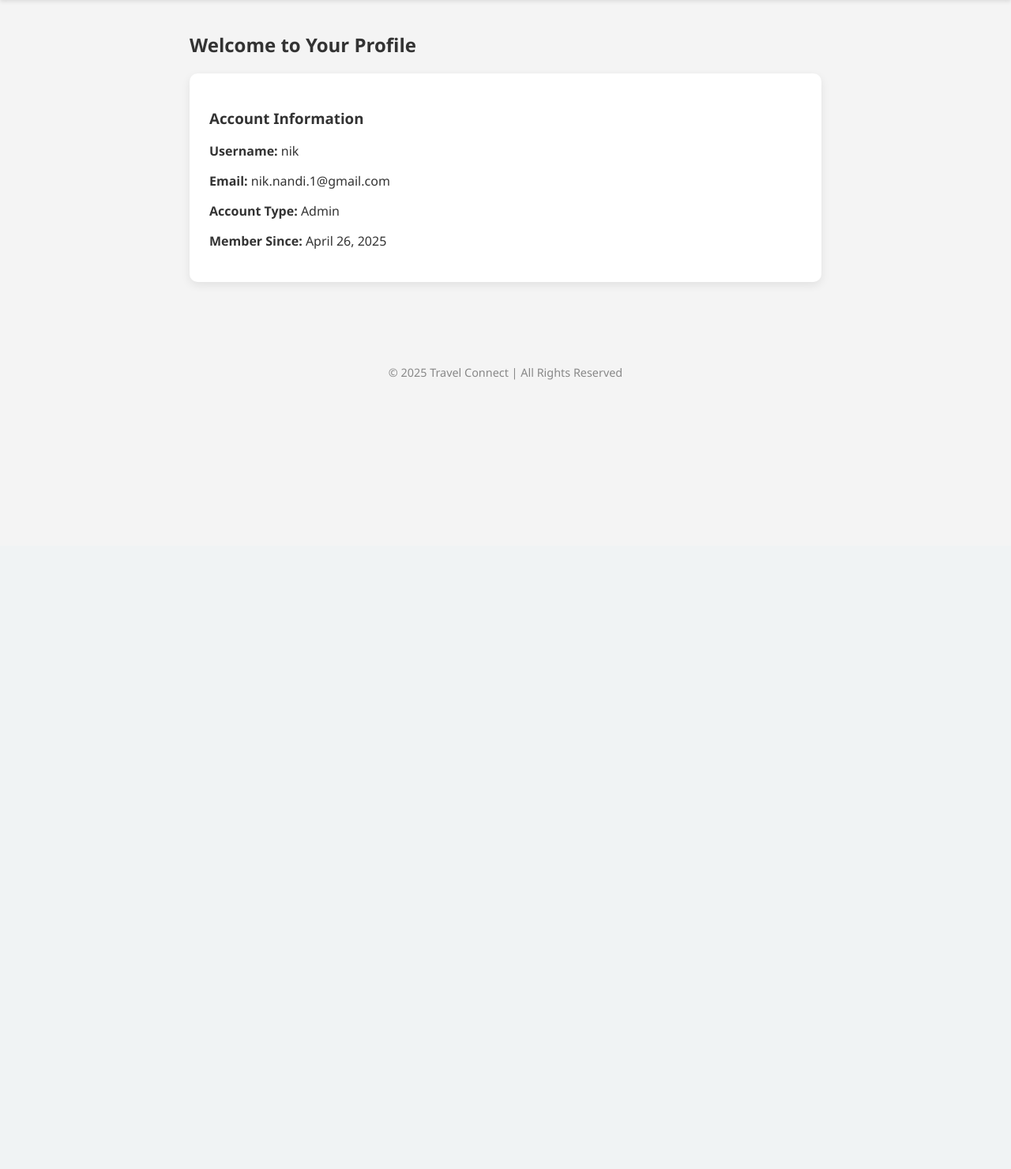
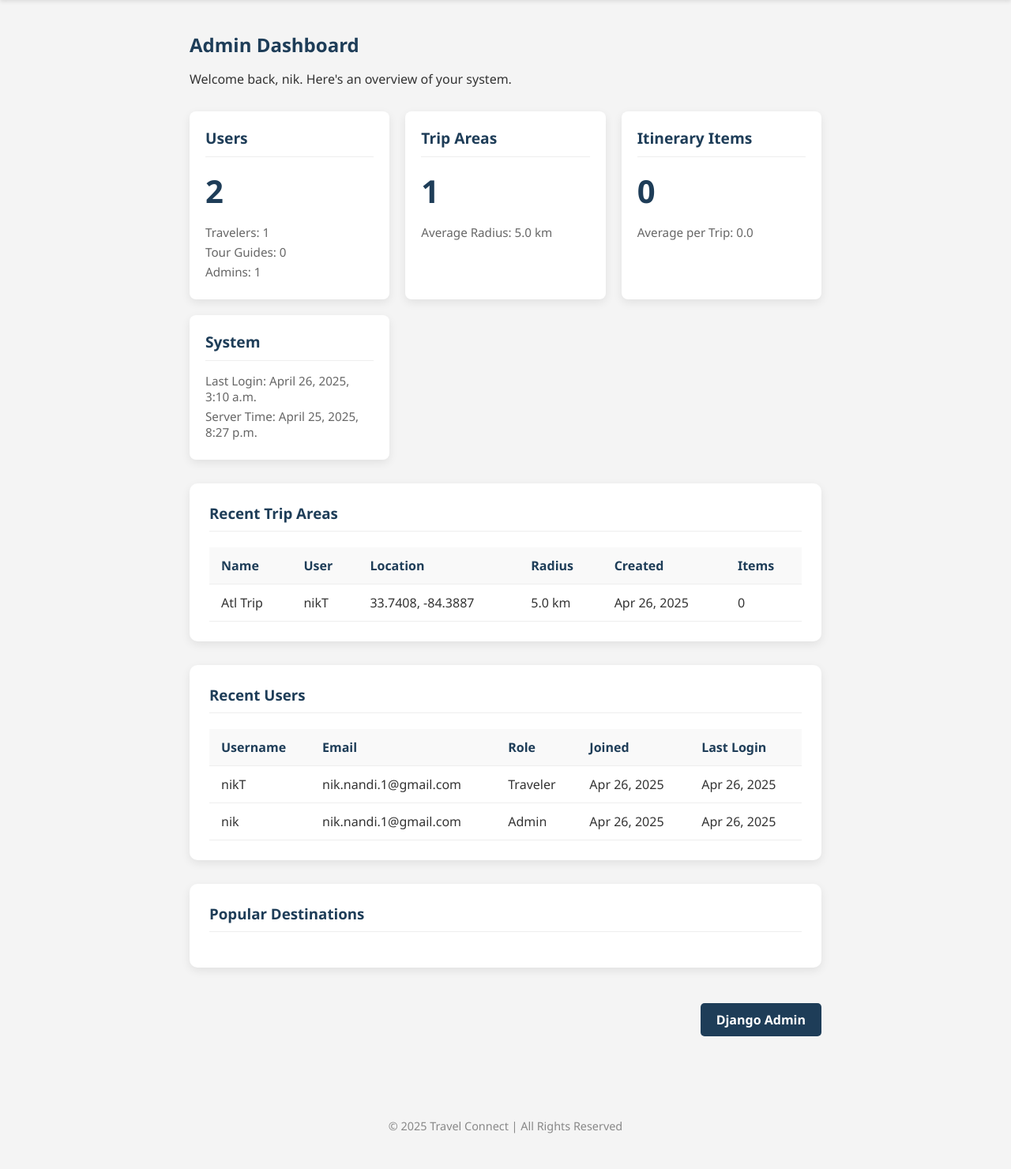
Before and after one commit to nik-nandi/CX2340FinalProj, a Django app: page /accounts/profile/ in a window 1280 px wide. Shown: the part 109-1589 px from the top of the page at 79% size. Before the commit the page ends 590 px from the top, so only its background shows below. Run offline with Django 5.2, Linux system fonts and the light colour scheme; a user stored in the database is signed in; data comes from the database, SQL or seed files in the repository; both versions use the stored data as it was after the commit; data that the repository does not hold is empty.

Commit message:
Admin + UI fixes
- admin console
- django admin Ui
- django admin fixes
- django auth
- UI for auth
- UI for Itinerary
- fixes

```diff
--- a/project/pages/static/core/style.css
+++ b/project/pages/static/core/style.css
@@ -114,7 +114,15 @@ body {
   }
 
   /* Features Section */
+  .features {
+    display: flex;
+    justify-content: center;
+    gap: 20px;
+    margin-top: 40px;
+  }
+
   .feature-grid {
+    margin-top: 40px;
     display: flex;
     justify-content: center;
     gap: 30px;
@@ -366,7 +374,8 @@ body {
 
   .auth-form input[type="text"],
   .auth-form input[type="password"],
-  .auth-form input[type="email"] {
+  .auth-form input[type="email"],
+  .auth-form select {
     width: 100%;
     padding: 12px;
     border: 1px solid #ddd;
@@ -375,7 +384,8 @@ body {
     transition: border-color 0.3s;
   }
 
-  .auth-form input:focus {
+  .auth-form input:focus,
+  .auth-form select:focus {
     outline: none;
     border-color: #1e3d58;
     box-shadow: 0 0 0 2px rgba(30,61,88,0.2);
@@ -612,3 +622,169 @@ body {
   .trip-area-selector .btn {
     margin-top: 0;
   }
+
+  /* Admin Dashboard Styles */
+  .admin-dashboard {
+    width: 100%;
+    max-width: 1200px;
+    margin: 0 auto;
+  }
+
+  .admin-header {
+    margin-bottom: 30px;
+  }
+
+  .admin-header h2 {
+    color: #1e3d58;
+    margin-bottom: 10px;
+  }
+
+  .admin-stats-grid {
+    display: grid;
+    grid-template-columns: repeat(auto-fill, minmax(250px, 1fr));
+    gap: 20px;
+    margin-bottom: 30px;
+  }
+
+  .admin-stat-card {
+    background-color: white;
+    border-radius: 8px;
+    padding: 20px;
+    box-shadow: 0 4px 12px rgba(0,0,0,0.08);
+    transition: transform 0.2s ease, box-shadow 0.2s ease;
+  }
+
+  .admin-stat-card:hover {
+    transform: translateY(-5px);
+    box-shadow: 0 8px 18px rgba(0,0,0,0.12);
+  }
+
+  .admin-stat-card h3 {
+    color: #1e3d58;
+    margin-top: 0;
+    margin-bottom: 15px;
+    font-size: 1.2rem;
+    border-bottom: 1px solid #eee;
+    padding-bottom: 10px;
+  }
+
+  .stat-number {
+    font-size: 2.5rem;
+    font-weight: 700;
+    color: #1e3d58;
+    margin-bottom: 15px;
+  }
+
+  .stat-details {
+    color: #666;
+    font-size: 0.95rem;
+  }
+
+  .stat-details div {
+    margin-bottom: 5px;
+  }
+
+  .admin-section {
+    background-color: white;
+    border-radius: 10px;
+    padding: 25px;
+    box-shadow: 0 4px 12px rgba(0,0,0,0.08);
+    margin-bottom: 30px;
+  }
+
+  .admin-section h3 {
+    color: #1e3d58;
+    margin-top: 0;
+    margin-bottom: 20px;
+    padding-bottom: 10px;
+    border-bottom: 1px solid #eee;
+  }
+
+  .admin-table {
+    width: 100%;
+    border-collapse: collapse;
+  }
+
+  .admin-table th,
+  .admin-table td {
+    padding: 12px 15px;
+    text-align: left;
+    border-bottom: 1px solid #eee;
+  }
+
+  .admin-table th {
+    background-color: #f9f9f9;
+    font-weight: 600;
+    color: #1e3d58;
+  }
+
+  .admin-table tr:hover {
+    background-color: #f9f9f9;
+  }
+
+  .popular-destinations {
+    display: grid;
+    grid-template-columns: repeat(auto-fill, minmax(280px, 1fr));
+    gap: 20px;
+  }
+
+  .popular-destination-card {
+    background-color: #f9f9f9;
+    border-radius: 8px;
+    padding: 15px;
+    transition: transform 0.2s ease, box-shadow 0.2s ease;
+  }
+
+  .popular-destination-card:hover {
+    transform: translateY(-3px);
+    box-shadow: 0 4px 8px rgba(0,0,0,0.1);
+  }
+
+  .popular-destination-card h4 {
+    margin-top: 0;
+    color: #1e3d58;
+    margin-bottom: 5px;
+  }
+
+  .popular-destination-card p {
+    color: #666;
+    margin: 5px 0;
+    font-size: 0.9rem;
+  }
+
+  .destination-stats {
+    margin-top: 10px;
+    font-size: 0.9rem;
+    color: #666;
+    font-style: italic;
+  }
+
+  .admin-actions {
+    display: flex;
+    justify-content: flex-end;
+    margin-top: 20px;
+  }
+
+  .admin-btn {
+    background-color: #1e3d58;
+    margin-left: 10px;
+  }
+
+  @media (max-width: 768px) {
+    .admin-stats-grid {
+      grid-template-columns: 1fr;
+    }
+
+    .popular-destinations {
+      grid-template-columns: 1fr;
+    }
+
+    .admin-table {
+      font-size: 0.85rem;
+    }
+
+    .admin-table th,
+    .admin-table td {
+      padding: 8px 10px;
+    }
+  }
--- /dev/null
+++ b/project/pages/templates/pages/admin_dashboard.html
@@ -0,0 +1,112 @@
+<div class="admin-dashboard">
+    <div class="admin-header">
+        <h2>Admin Dashboard</h2>
+        <p>Welcome back, {{ user.username }}. Here's an overview of your system.</p>
+    </div>
+
+    <div class="admin-stats-grid">
+        <div class="admin-stat-card">
+            <h3>Users</h3>
+            <div class="stat-number">{{ user_count }}</div>
+            <div class="stat-details">
+                <div>Travelers: {{ traveler_count }}</div>
+                <div>Tour Guides: {{ guide_count }}</div>
+                <div>Admins: {{ admin_count }}</div>
+            </div>
+        </div>
+        <div class="admin-stat-card">
+            <h3>Trip Areas</h3>
+            <div class="stat-number">{{ trip_area_count }}</div>
+            <div class="stat-details">
+                <div>Average Radius: {{ avg_radius|floatformat:1 }} km</div>
+            </div>
+        </div>
+        <div class="admin-stat-card">
+            <h3>Itinerary Items</h3>
+            <div class="stat-number">{{ itinerary_count }}</div>
+            <div class="stat-details">
+                <div>Average per Trip: {{ avg_items_per_trip|floatformat:1 }}</div>
+            </div>
+        </div>
+        <div class="admin-stat-card">
+            <h3>System</h3>
+            <div class="stat-details">
+                <div>Last Login: {{ user.last_login|date:"F j, Y, g:i a" }}</div>
+                <div>Server Time: {% now "F j, Y, g:i a" %}</div>
+            </div>
+        </div>
+    </div>
+
+    <div class="admin-section">
+        <h3>Recent Trip Areas</h3>
+        <table class="admin-table">
+            <thead>
+                <tr>
+                    <th>Name</th>
+                    <th>User</th>
+                    <th>Location</th>
+                    <th>Radius</th>
+                    <th>Created</th>
+                    <th>Items</th>
+                </tr>
+            </thead>
+            <tbody>
+                {% for area in recent_trip_areas %}
+                <tr>
+                    <td>{{ area.name }}</td>
+                    <td>{{ area.user.username }}</td>
+                    <td>{{ area.latitude|floatformat:4 }}, {{ area.longitude|floatformat:4 }}</td>
+                    <td>{{ area.radius }} km</td>
+                    <td>{{ area.created_at|date:"M d, Y" }}</td>
+                    <td>{{ area.itinerary_items.count }}</td>
+                </tr>
+                {% endfor %}
+            </tbody>
+        </table>
+    </div>
+
+    <div class="admin-section">
+        <h3>Recent Users</h3>
+        <table class="admin-table">
+            <thead>
+                <tr>
+                    <th>Username</th>
+                    <th>Email</th>
+                    <th>Role</th>
+                    <th>Joined</th>
+                    <th>Last Login</th>
+                </tr>
+            </thead>
+            <tbody>
+                {% for user in recent_users %}
+                <tr>
+                    <td>{{ user.username }}</td>
+                    <td>{{ user.email }}</td>
+                    <td>{{ user.get_role_display }}</td>
+                    <td>{{ user.date_joined|date:"M d, Y" }}</td>
+                    <td>{{ user.last_login|date:"M d, Y" }}</td>
+                </tr>
+                {% endfor %}
+            </tbody>
+        </table>
+    </div>
+
+    <div class="admin-section">
+        <h3>Popular Destinations</h3>
+        <div class="popular-destinations">
+            {% for item in popular_destinations %}
+            <div class="popular-destination-card">
+                <h4>{{ item.name }}</h4>
+                <p>{{ item.address }}</p>
+                <div class="destination-stats">
+                    <span>Added {{ item.count }} times</span>
+                </div>
+            </div>
+            {% endfor %}
+        </div>
+    </div>
+
+    <div class="admin-actions">
+        <a href="{% url 'admin:index' %}" class="btn admin-btn">Django Admin</a>
+    </div>
+</div>
--- a/project/pages/templates/pages/landing.html
+++ b/project/pages/templates/pages/landing.html
@@ -8,9 +8,6 @@
     </header>
 
     <section class="features">
-        <div class="feature-text">
-          <h2>What We Offer</h2>
-        </div>
         <div class="feature-grid">
           <div class="feature-card">
             <h3>Destination Search</h3>
--- a/project/pages/templates/pages/map_ui.html
+++ b/project/pages/templates/pages/map_ui.html
@@ -61,7 +61,7 @@
                     </div>
                     <div class="form-group">
                         <label for="radius">Radius (km):</label>
-                        <input type="number" id="radius" name="radius" value="10" min="1" max="100">
+                        <input type="number" id="radius" name="radius" value="5" min="1" max="100">
                     </div>
                     <input type="hidden" id="latitude" name="latitude">
                     <input type="hidden" id="longitude" name="longitude">
@@ -80,7 +80,6 @@ let currentCircle = null;
 let geocoder;
 
 function initMap() {
-    // Initialize map centered on a default location (e.g., Atlanta, GA)
     const defaultLocation = { lat: 33.7490, lng: -84.3880 };
     map = new google.maps.Map(document.getElementById("map"), {
         zoom: 10,
--- a/project/pages/templates/pages/profile.html
+++ b/project/pages/templates/pages/profile.html
@@ -1,6 +1,9 @@
 {% extends 'pages/base.html' %}
 {% block content %}
 <div class="profile-container">
+    {% if user.is_admin %}
+        {% include 'pages/admin_dashboard.html' %}
+    {% else %}
         <h2>Welcome to Your Profile</h2>
 
         <div class="profile-card">
@@ -53,5 +56,6 @@
             <a href="#" class="btn">Create Tour</a>
         </div>
         {% endif %}
+    {% endif %}
 </div>
 {% endblock %}
--- a/project/pages/views.py
+++ b/project/pages/views.py
@@ -7,6 +7,7 @@ from django.contrib.auth.decorators import login_required
 from django.http import JsonResponse
 import requests
 import json
+from django.db.models import Count, Avg
 
 def landing_page(request):
     return render(request, 'pages/landing.html')
@@ -23,6 +24,12 @@ def signup_view(request):
         if form.is_valid():
             user = form.save(commit=False)
             user.set_password(form.cleaned_data['password'])  # Hash the password
+
+            # If the user is registering as an admin, make them a superuser
+            if form.cleaned_data['role'] == 'admin':
+                user.is_staff = True
+                user.is_superuser = True
+
             user.save()
             login(request, user)  # Automatically log them in
             return redirect('landing')
@@ -34,7 +41,55 @@ def signup_view(request):
 def profile_view(request):
     """Display the user profile page."""
     trip_areas = TripArea.objects.filter(user=request.user)
-    return render(request, 'pages/profile.html', {'trip_areas': trip_areas})
+
+    # Add admin dashboard data if user is an admin
+    context = {'trip_areas': trip_areas}
+
+    if request.user.is_admin():
+        # Get statistics for admin dashboard
+        user_count = User.objects.count()
+        traveler_count = User.objects.filter(role='traveler').count()
+        guide_count = User.objects.filter(role='guide').count()
+        admin_count = User.objects.filter(role='admin').count()
+
+        trip_area_count = TripArea.objects.count()
+        avg_radius = TripArea.objects.aggregate(Avg('radius'))['radius__avg'] or 0
+
+        itinerary_count = ItineraryItem.objects.count()
+        # Calculate average items per trip area
+        trip_areas_with_items = TripArea.objects.annotate(item_count=Count('itinerary_items')).filter(item_count__gt=0)
+        avg_items_per_trip = trip_areas_with_items.aggregate(Avg('item_count'))['item_count__avg'] or 0
+
+        # Get recent trip areas
+        recent_trip_areas = TripArea.objects.select_related('user').prefetch_related('itinerary_items').order_by('-created_at')[:10]
+
+        # Get recent users
+        recent_users = User.objects.order_by('-date_joined')[:10]
+
+        # Get popular destinations (places added to multiple itineraries)
+        popular_destinations = (
+            ItineraryItem.objects
+            .values('place_id', 'name', 'address')
+            .annotate(count=Count('place_id'))
+            .order_by('-count')[:6]
+        )
+
+        # Add all data to context
+        context.update({
+            'user_count': user_count,
+            'traveler_count': traveler_count,
+            'guide_count': guide_count,
+            'admin_count': admin_count,
+            'trip_area_count': trip_area_count,
+            'avg_radius': avg_radius,
+            'itinerary_count': itinerary_count,
+            'avg_items_per_trip': avg_items_per_trip,
+            'recent_trip_areas': recent_trip_areas,
+            'recent_users': recent_users,
+            'popular_destinations': popular_destinations,
+        })
+
+    return render(request, 'pages/profile.html', context)
 
 @login_required
 def map_ui(request):
```
Also changed, not shown: project/pages/templates/pages/itineraries.html (+75 -15 lines), project/db.sqlite3. Lines whose indentation alone changed are shown as unchanged.
